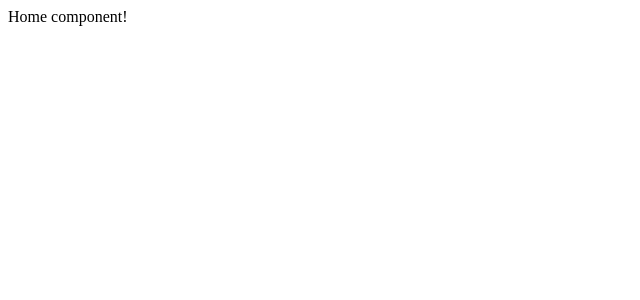
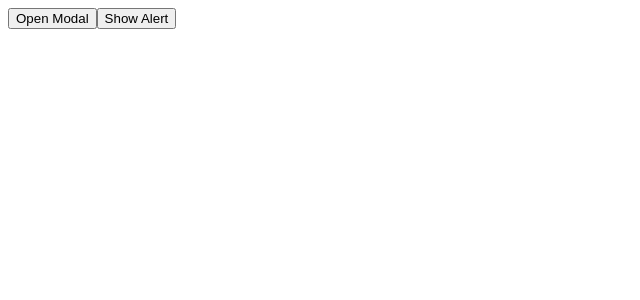
Before and after one commit to Dalil69/Nextjs, a Next.js app: page / in a window 1280 px wide. Shown: the top 300 px of the page, without its empty margins (0-640 px from the left). Built offline with nearby package versions, Linux system fonts and the light colour scheme.

Commit message:
ajout components

```diff
--- /dev/null
+++ b/src/app/components/AlertContext.tsx
@@ -0,0 +1,32 @@
+import React, { createContext, useContext, useState } from 'react';
+
+const AlertContext = createContext({
+  message: '',
+  showAlert: (msg: string) => {},
+  hideAlert: () => {},
+});
+
+export const useAlert = () => useContext(AlertContext);
+
+const AlertProvider: React.FC = ({ children }) => {
+  const [message, setMessage] = useState('');
+
+  const showAlert = (msg: string) => setMessage(msg);
+  const hideAlert = () => setMessage('');
+
+  return (
+    <AlertContext.Provider value={{ message, showAlert, hideAlert }}>
+      {children}
+      {message && (
+        <div className="fixed bottom-0 right-0 m-4 bg-blue-500 text-white p-2 rounded">
+          {message}
+          <button onClick={hideAlert} className="ml-4">
+            Close
+          </button>
+        </div>
+      )}
+    </AlertContext.Provider>
+  );
+};
+
+export default AlertProvider;
--- /dev/null
+++ b/src/app/components/Modal.tsx
@@ -0,0 +1,33 @@
+import React, { useState, createContext, useContext } from 'react';
+
+const ModalContext = createContext({
+  isShown: false,
+  showModal: () => {},
+  hideModal: () => {},
+});
+
+export const useModal = () => useContext(ModalContext);
+
+const ModalProvider: React.FC = ({ children }) => {
+  const [isShown, setIsShown] = useState(false);
+
+  const showModal = () => setIsShown(true);
+  const hideModal = () => setIsShown(false);
+
+  return (
+    <ModalContext.Provider value={{ isShown, showModal, hideModal }}>
+      {children}
+      {isShown && (
+        <div className="fixed inset-0 bg-black bg-opacity-50 flex justify-center items-center">
+          {/* Modal Content Here */}
+          <div className="bg-white p-4 rounded-lg">
+            <p>Modal content here.</p>
+            <button onClick={hideModal}>Close</button>
+          </div>
+        </div>
+      )}
+    </ModalContext.Provider>
+  );
+};
+
+export default ModalProvider;
--- a/src/app/components/button.tsx
+++ b/src/app/components/button.tsx
@@ -1,17 +1,17 @@
-
 import React from 'react';
 
 interface ButtonProps {
   children: React.ReactNode;
+  variant?: 'primary' | 'secondary';
   onClick?: () => void;
 }
 
-const Button: React.FC<ButtonProps> = ({ children, onClick }) => {
+const Button: React.FC<ButtonProps> = ({ children, variant = 'primary', onClick }) => {
+  const baseStyle = "text-white font-bold py-2 px-4 rounded focus:outline-none focus:shadow-outline";
+  const variantStyle = variant === 'primary' ? "bg-blue-500 hover:bg-blue-700" : "bg-gray-500 hover:bg-gray-700";
+
   return (
-    <button
-      onClick={onClick}
-      className="bg-blue-500 hover:bg-blue-700 text-white font-bold py-2 px-4 rounded"
-    >
+    <button onClick={onClick} className={`${baseStyle} ${variantStyle}`}>
       {children}
     </button>
   );
--- /dev/null
+++ b/src/pages/_app.tsx
@@ -0,0 +1,16 @@
+import React from 'react';
+import { AppProps } from 'next/app';
+import ModalProvider from '../app/components/Modal';
+import AlertProvider from '../app/components/AlertContext';
+
+function MyApp({ Component, pageProps }: AppProps) {
+  return (
+    <AlertProvider>
+      <ModalProvider>
+        <Component {...pageProps} />
+      </ModalProvider>
+    </AlertProvider>
+  );
+}
+
+export default MyApp;
--- a/src/pages/index.tsx
+++ b/src/pages/index.tsx
@@ -1,5 +1,21 @@
-import Image from "next/image";
+// Exemple dans src/pages/index.tsx
+import React from 'react';
+import { useModal } from '../app/components/Modal';
+import { useAlert } from '../app/components/AlertContext';
+import Button from '../app/components/button';
 
-export default function Home() {
-  return <div className="t">Home component!</div>;
-}
+const HomePage = () => {
+  const { showModal } = useModal();
+  const { showAlert } = useAlert();
+
+  return (
+    <div>
+      <Button onClick={showModal}>Open Modal</Button>
+      <Button variant="secondary" onClick={() => showAlert('This is an alert!')}>
+        Show Alert
+      </Button>
+    </div>
+  );
+};
+
+export default HomePage;
```
